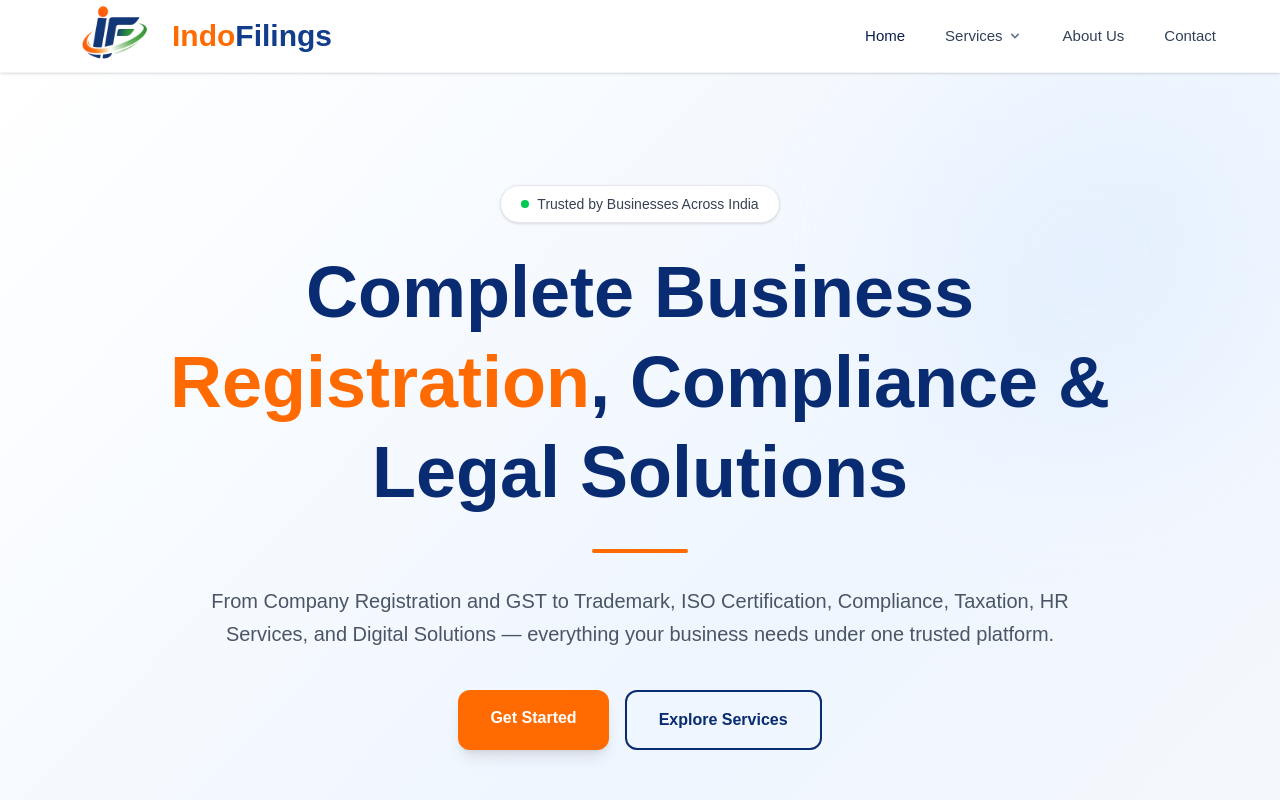
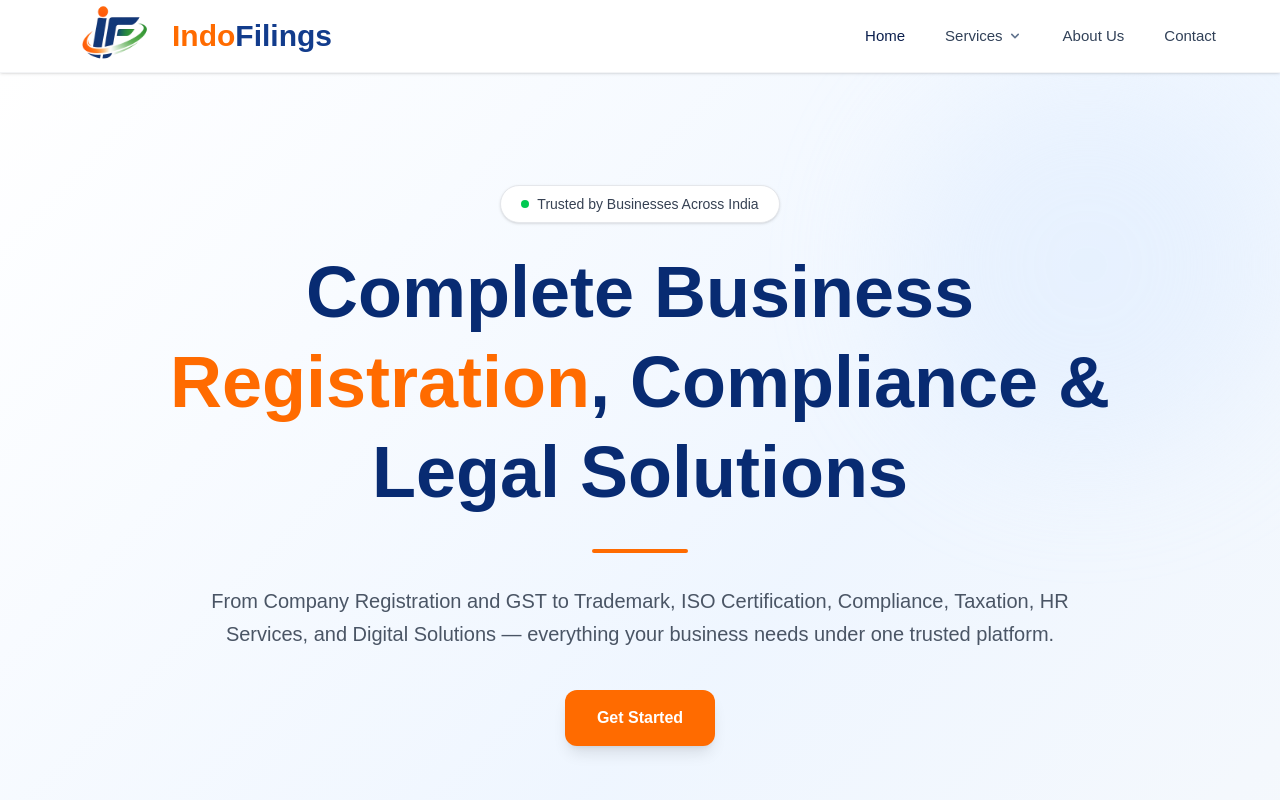
Before and after one commit to vynex-trade/IndoFilings, a Next.js app: page / in a window 1280 px wide. Shown: the top 800 px of the page. Built offline with nearby package versions, Linux system fonts and the light colour scheme.

Commit message:
home serive remove link

```diff
--- a/app/page.tsx
+++ b/app/page.tsx
@@ -113,12 +113,6 @@ export default function Home() {
                 Get Started
               </Link>
 
-              <Link
-                href="/services"
-                className="border-2 border-[#082b72] text-[#082b72] px-8 py-4 rounded-xl font-semibold hover:bg-[#082b72] hover:text-white transition-all duration-300"
-              >
-                Explore Services
-              </Link>
             </div>
 
             {/* Services Grid */}
```
